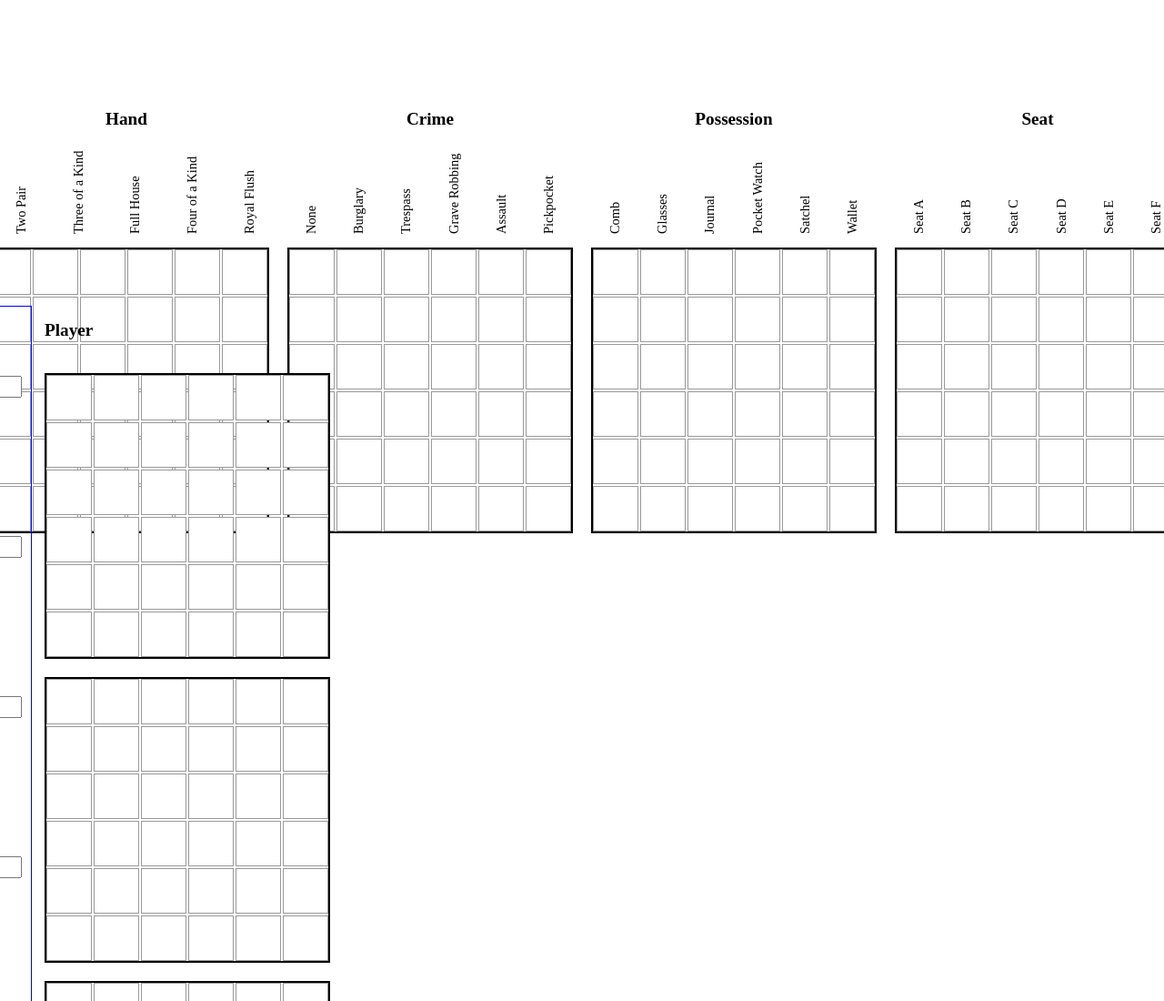
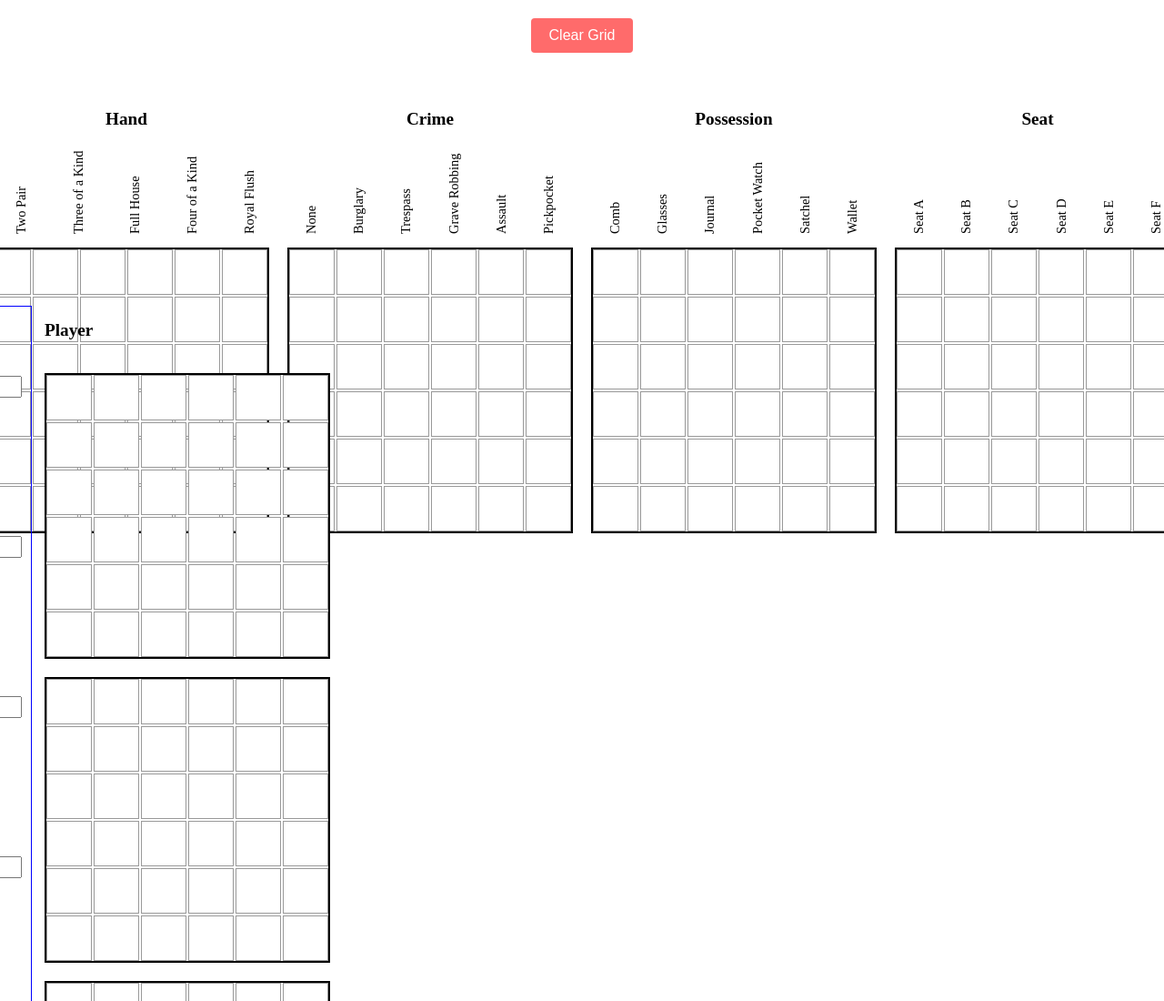
Before and after one commit to smokiebacon/DeadMansHandGrid, a plain HTML site: page index.html in a window 1280 px wide. Shown: the top 1100 px of the page at 91% size. Drawn offline with Linux system fonts and the light colour scheme.

Commit message:
add clear All button

```diff
--- a/index.html
+++ b/index.html
@@ -5,6 +5,7 @@
     <script src="script.js"></script>
   </head>
   <body>
+    <button id="clearButton" class="clear-button">Clear Grid</button>
     <div class="grids-wrapper horizontal">
       <div class="grid-section">
         <h2>Hand</h2>
--- a/script.js
+++ b/script.js
@@ -128,4 +128,11 @@ document.addEventListener("DOMContentLoaded", function () {
       }
     })
   })
+  document.getElementById("clearButton").addEventListener("click", function () {
+    const gridItems = document.querySelectorAll(".grid-item")
+    console.log("clicked")
+    gridItems.forEach((item) => {
+      updateCell(item, STATES.EMPTY)
+    })
+  })
 })
--- a/style.css
+++ b/style.css
@@ -152,3 +152,19 @@ h2 {
   font-size: 0.9em;
   text-align: right;
 }
+
+.clear-button {
+  display: block;
+  margin: 20px auto;
+  padding: 10px 20px;
+  font-size: 16px;
+  cursor: pointer;
+  background-color: #ff6b6b;
+  color: white;
+  border: none;
+  border-radius: 4px;
+}
+
+.clear-button:hover {
+  background-color: #ff5252;
+}
```
